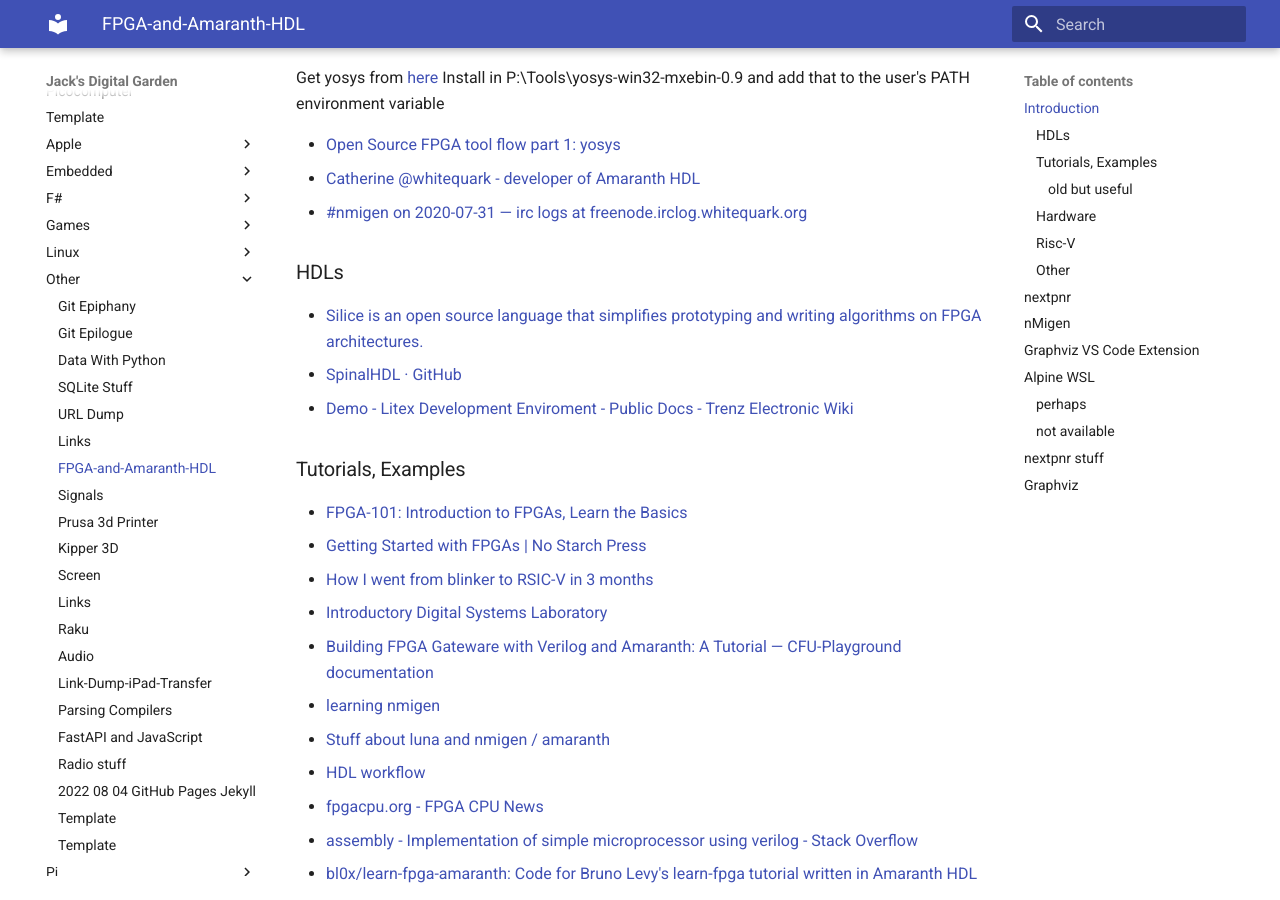
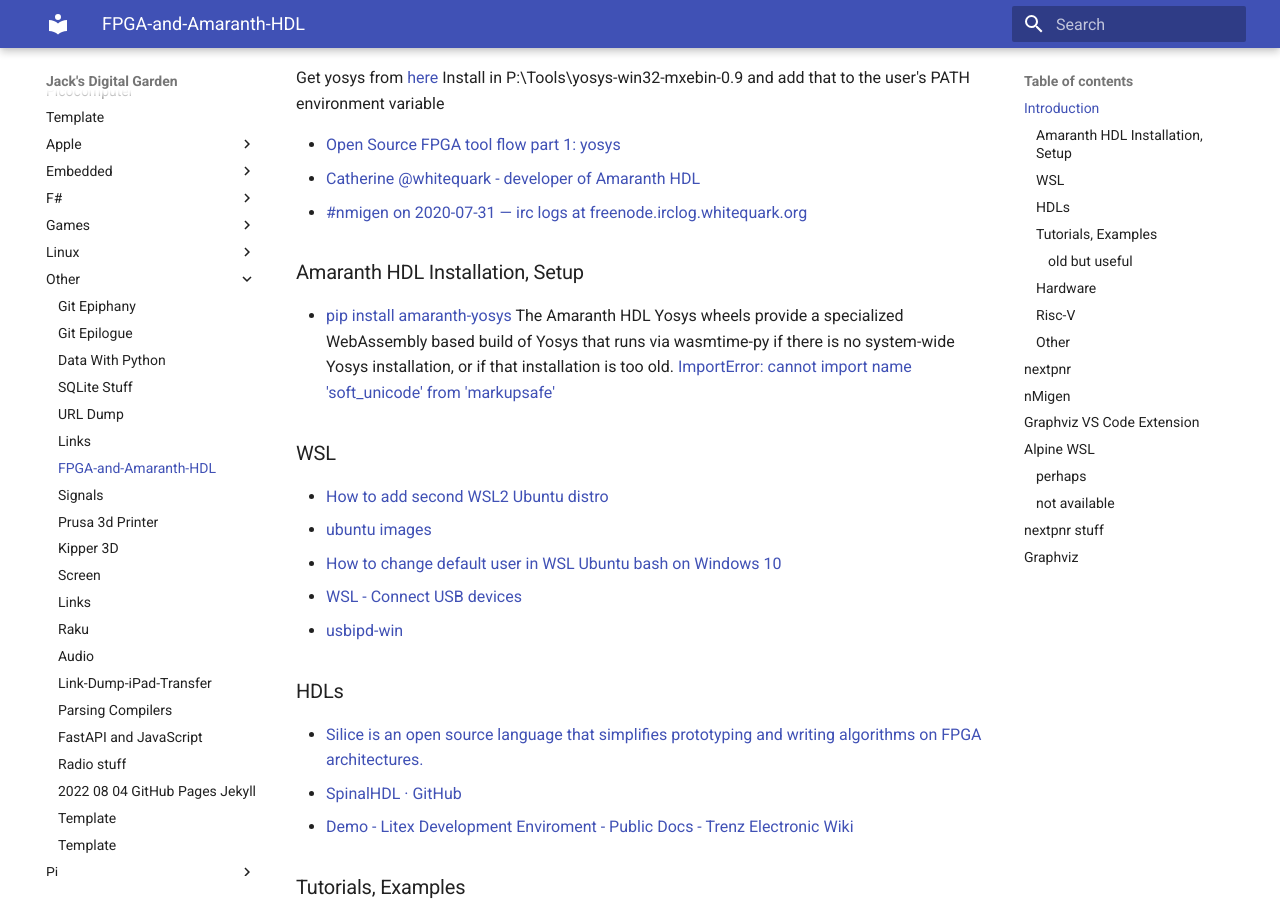
Before and after one commit to jchidley/mkdocs-material-test, an MkDocs documentation site: the page built from docs/Other/2020-03-12-FPGA-and-Amaranth-HDL.md, in a window 1280 px wide and 900 px high, scrolled down 1066 px. Built offline with MkDocs 1.6.1 and Material for MkDocs 9.7.7, drawn with Linux system fonts in a browser that asks for light colours; some of the changed text lies outside the part shown.

Commit message:
tidy up, add links

```diff
--- a/docs/Other/2020-03-12-FPGA-and-Amaranth-HDL.md
+++ b/docs/Other/2020-03-12-FPGA-and-Amaranth-HDL.md
@@ -49,6 +49,19 @@ Install in P:\Tools\yosys-win32-mxebin-0.9 and add that to the user's PATH envir
 * [Catherine @whitequark - developer of Amaranth HDL](https://cohost.org/whitequark)
 * [#nmigen on 2020-07-31 — irc logs at freenode.irclog.whitequark.org](https://freenode.irclog.whitequark.org/nmigen/2020-07-31)
 
+
+### Amaranth HDL Installation, Setup
+
+* [pip install amaranth-yosys](https://pypi.org/project/amaranth-yosys/) The Amaranth HDL Yosys wheels provide a specialized WebAssembly based build of Yosys that runs via wasmtime-py if there is no system-wide Yosys installation, or if that installation is too old.
+[ImportError: cannot import name 'soft_unicode' from 'markupsafe'](https://stackoverflow.com/questions/72191560/importerror-cannot-import-name-soft-unicode-from-markupsafe)
+
+### WSL
+
+* [How to add second WSL2 Ubuntu distro](https://superuser.com/questions/1515246/how-to-add-second-wsl2-ubuntu-distro-fresh-install)
+* [ubuntu images](https://cloud-images.ubuntu.com/wsl/)
+* [How to change default user in WSL Ubuntu bash on Windows 10](https://askubuntu.com/questions/816732/how-to-change-default-user-in-wsl-ubuntu-bash-on-windows-10)
+* [WSL - Connect USB devices](https://learn.microsoft.com/en-us/windows/wsl/connect-usb)
+* [usbipd-win](https://github.com/dorssel/usbipd-win)
 ### HDLs
 
 * [Silice is an open source language that simplifies prototyping and writing algorithms on FPGA architectures.](https://github.com/sylefeb/Silice/tree/master)
@@ -104,8 +119,10 @@ probably worth looking up Migen documentation
 ### Hardware
 
 * [UPduino Documentation — UPduino 0.1 documentation](https://upduino.readthedocs.io/en/latest/index.html)
-* [ULX3S | Crowd Supply](https://www.crowdsupply.com/radiona/ulx3s)
-* [GitHub - devantech/iceFUN](https://github.com/devantech/iceFUN)
+* [ULX3S | Crowd Supply](https://www.crowdsupply.com/radiona/ulx3s) and [ulx3s](https://ulx3s.github.io/)
+* [GitHub - devantech/iceFUN](https://github.com/devantech/iceFUN) and [Datasheet pdf](https://www.robot-electronics.co.uk/files/iceFUNdoc.pdf) and [programmer](https://github.com/dorssel/usbipd-win)
+* [First steps with openFPGALoader](https://trabucayre.github.io/openFPGALoader/guide/first-steps.html)
+* [deprecated in favor of openFPGALoader](https://github.com/kost/fujprog)
 
 ### Risc-V
 
```
Also changed, not shown: other parts of docs/Other/2020-03-12-FPGA-and-Amaranth-HDL.md (+2 -0 lines), docs/2023-09-04-Writing-A-Programming-Language.md (+2 -0 lines), docs/2023-09-09-Picocomputer.md (+1 -2 lines).
